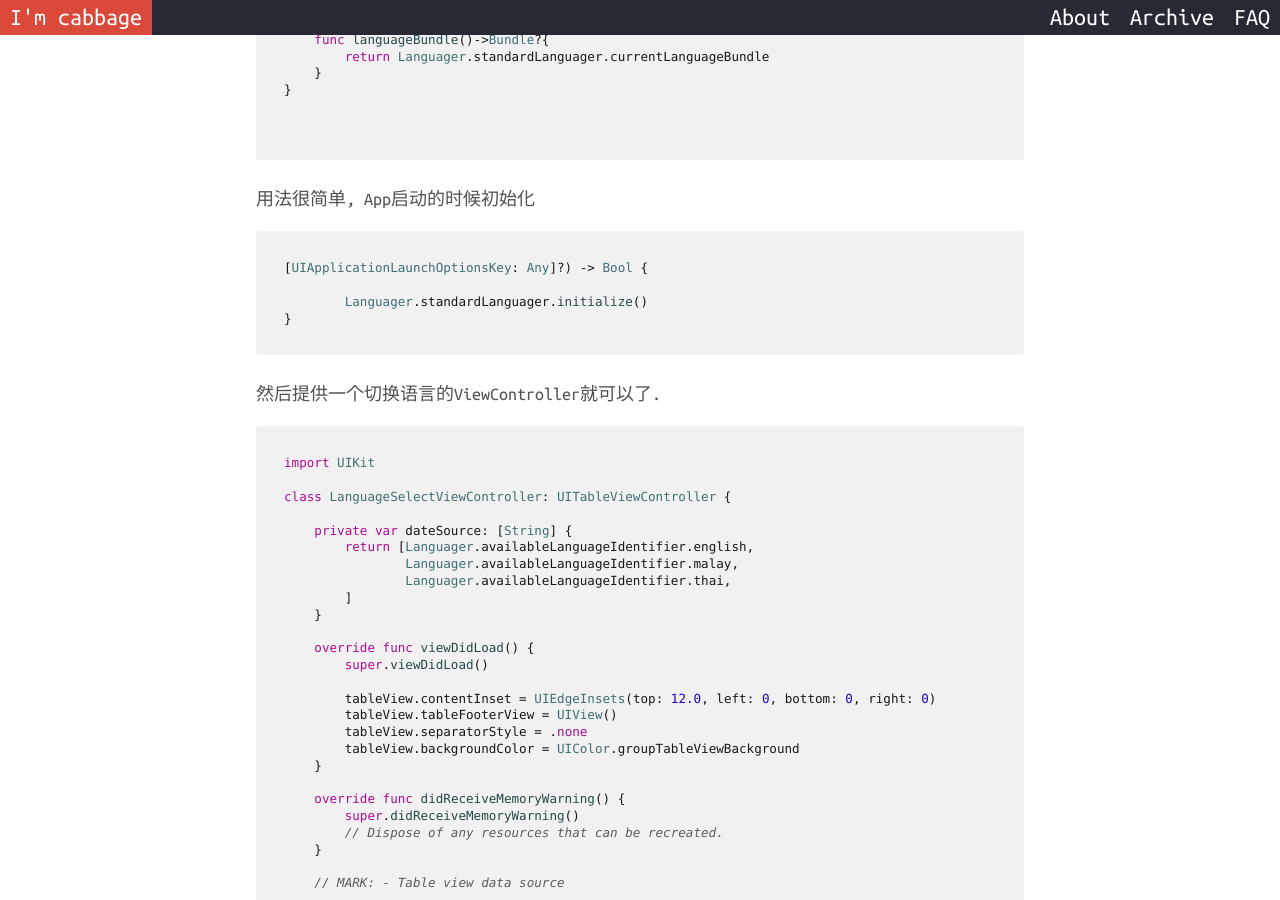
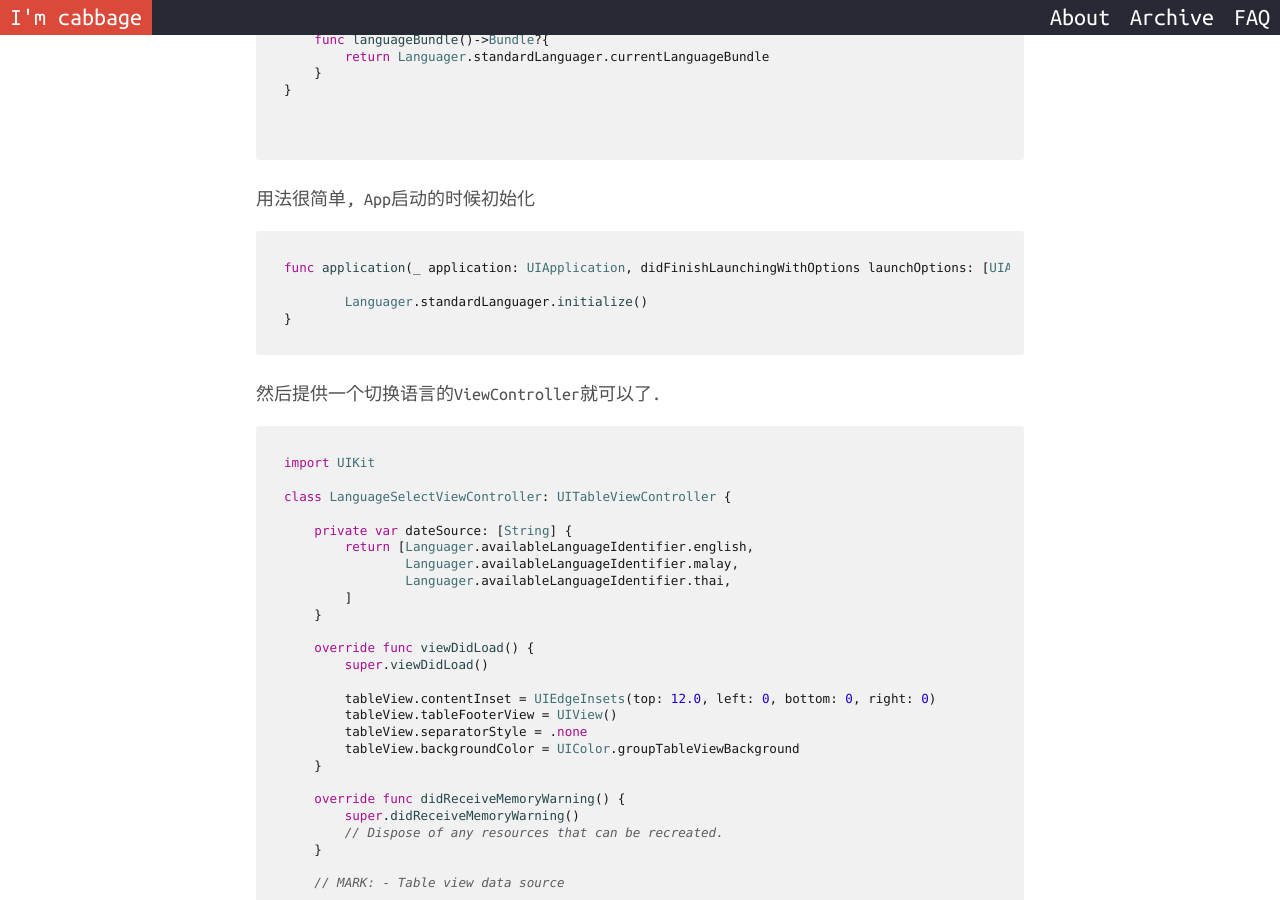
Before and after one commit to KirbyInGitHub/cabbageblog, a Jekyll site: the page built from _posts/2016-09-06-i18n.markdown, in a window 1280 px wide and 900 px high, scrolled down 3739 px. Built offline with Jekyll 4.4.1, drawn with Linux system fonts in a browser that asks for light colours; nearby versions of some CDN libraries; emoji names are drawn with the system emoji font; comment, search, counter and statistics services are not loaded; some of the changed text lies outside the part shown.

Commit message:
no message

````diff
--- a/_posts/2016-09-06-i18n.markdown
+++ b/_posts/2016-09-06-i18n.markdown
@@ -142,7 +142,7 @@ extension Bundle{
 用法很简单, App启动的时候初始化
 
 ```swift
-[UIApplicationLaunchOptionsKey: Any]?) -> Bool {
+func application(_ application: UIApplication, didFinishLaunchingWithOptions launchOptions: [UIApplicationLaunchOptionsKey: Any]?) -> Bool {
 
         Languager.standardLanguager.initialize()
 }
@@ -227,3 +227,5 @@ class LanguageSelectViewController: UITableViewController {
 
 }
 ```
+
+看完了? 是不是很疑惑, 为什么没有image的国际化, 因为我们image不需要国际化 <img class="emoji" title=":blush:" alt=":blush:" src="https://assets-cdn.github.com/images/icons/emoji/unicode/1f62a.png" height="20" width="20" align="absmiddle">
````
